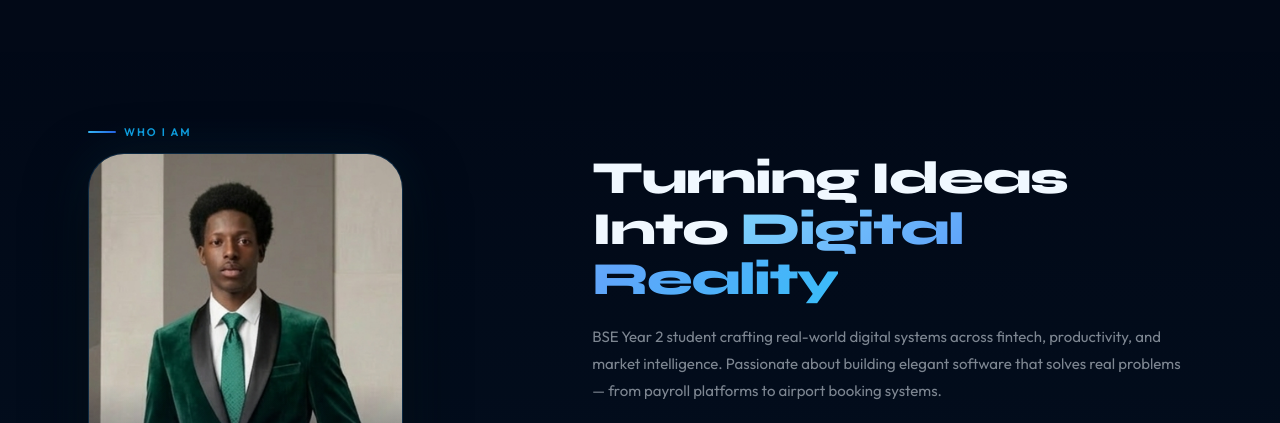
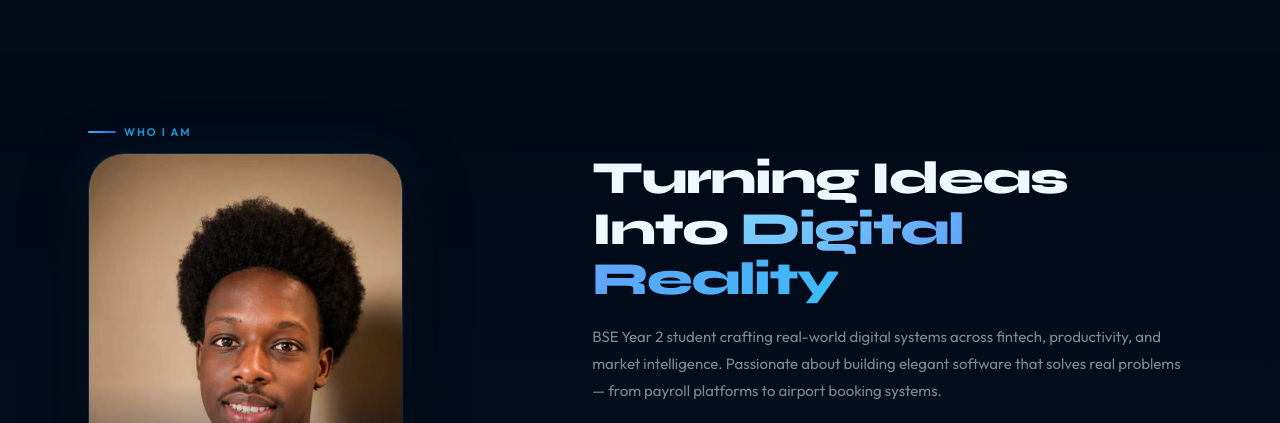
Before and after one commit to DevisLT/portfolio, a plain HTML site: page index.html in a window 1280 px wide. Shown: the part 881-1304 px from the top of the page. Drawn offline with Linux system fonts and the light colour scheme.

Commit message:
updating profile photo

```diff
--- a/index.html
+++ b/index.html
@@ -599,7 +599,7 @@ footer{border-top:1px solid var(--bdr);padding:38px 0;text-align:center}
   <div class="about-grid">
     <div class="fu">
       <div class="about-portrait-box">
-        <img src="assets/green costum.png" alt="Muhozi Ntwali Devis" style="object-position:center top"/>
+        <img src="assets/suit.jpeg" alt="Muhozi Ntwali Devis" style="object-position:center top"/>
         <div class="portrait-overlay"></div>
         <div class="portrait-name" id="about-portrait-name">Muhozi Ntwali Devis</div>
       </div>
```
Also changed, not shown: assets/suit.jpeg (added).
